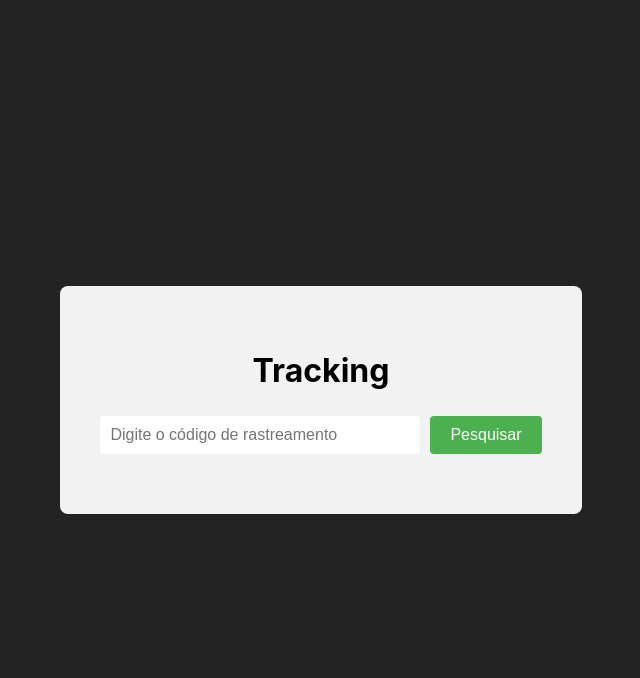
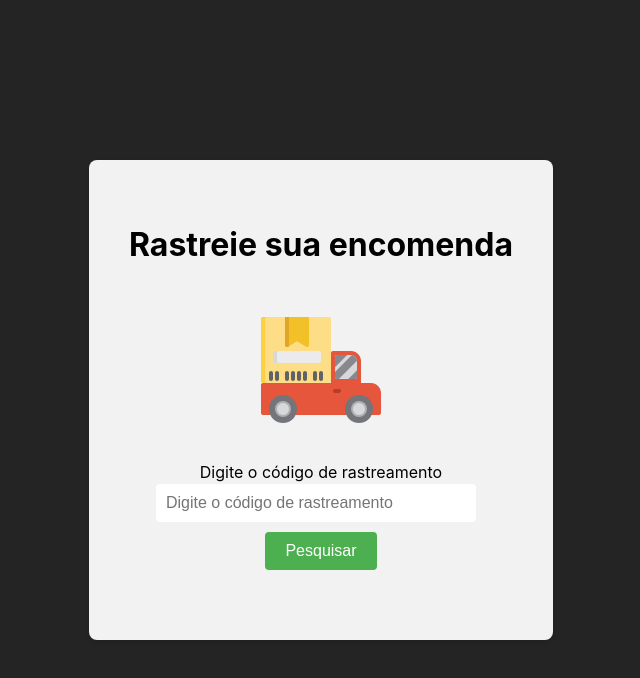
Before and after one commit to dswilmar/tracking-frontend, a React (Vite) app: page / in a window 1280 px wide. Shown: the top 678 px of the page, without its empty margins (319-959 px from the left). Built offline with nearby package versions, Linux system fonts and the light colour scheme.

Commit message:
feat: melhorias na estilização

```diff
--- a/src/pages/TrackingPage/index.tsx
+++ b/src/pages/TrackingPage/index.tsx
@@ -1,8 +1,9 @@
 import { ChangeEvent, FormEvent, useState } from 'react';
 import { EventProps } from '../../types/event';
 import { toast } from 'react-toastify';
-import { Button, Container, Form, Input } from './styles';
+import { Button, Container, Form, FormGroup, Input, Logo, ResultsContainer } from './styles';
 import Card from '../../components/Card';
+import logo from '../../images/logo.svg';
 
 const TrackingPage = () => {
 
@@ -36,16 +37,24 @@ const TrackingPage = () => {
 
   return (
     <Container>
-      <h1>Tracking</h1>
       <Form onSubmit={handleSubmitTracking}>
-        <Input type="text" onChange={handleInputTracking} placeholder="Digite o código de rastreamento" />
-        <Button>Pesquisar</Button>
+        <FormGroup>
+          <h1>Rastreie sua encomenda</h1>
+          <Logo src={logo} />
+        </FormGroup>
+        <FormGroup>
+          <label htmlFor="trackingCode">Digite o código de rastreamento</label>
+          <Input type="text" name="trackingCode" onChange={handleInputTracking} placeholder="Digite o código de rastreamento" />
+        </FormGroup>
+        <FormGroup>
+          <Button>Pesquisar</Button>
+        </FormGroup>
       </Form>
-
-      { events.length > 0 && events.map((event: EventProps, index: number) => (
-        <Card key={index} code={event.code} local={event.local} description={event.description} eventDate={event.eventDate} />
-      ))}
-
+      <ResultsContainer>
+        { events.length > 0 && events.map((event: EventProps, index: number) => (
+          <Card key={index} code={event.code} local={event.local} description={event.description} eventDate={event.eventDate} />
+        ))}
+      </ResultsContainer>
     </Container>
   );
 };
--- a/src/pages/TrackingPage/styles.ts
+++ b/src/pages/TrackingPage/styles.ts
@@ -11,6 +11,7 @@ const Container = styled.div`
 
 const Form = styled.form`
     display: flex;
+    flex-direction: column;
     justify-content: center;
     align-items: center;
     margin-bottom: 20px;
@@ -36,4 +37,21 @@ const Input = styled.input`
     margin-right: 10px;
 `;
 
-export { Container, Form, Button, Input }
+const Logo = styled.img`
+    width: 120px;
+    height: 120px;
+    padding: 20px;
+`;
+
+const FormGroup = styled.div`
+    display: flex;
+    flex-direction: column;
+    align-items: center;
+    margin-bottom: 10px;
+`;
+
+const ResultsContainer = styled.div`
+    display: flex;
+`;
+
+export { Container, Form, Button, Input, Logo, FormGroup, ResultsContainer }
```
Also changed, not shown: src/images/logo.svg (added).
